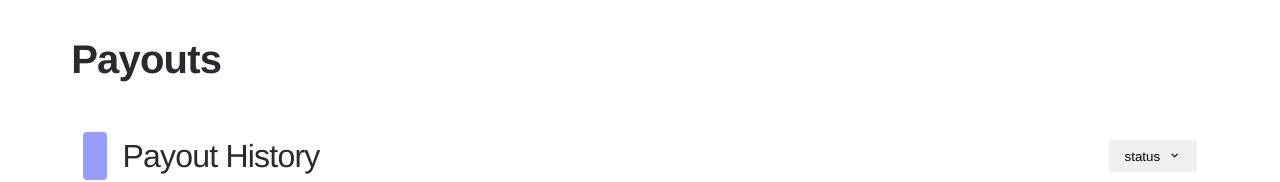
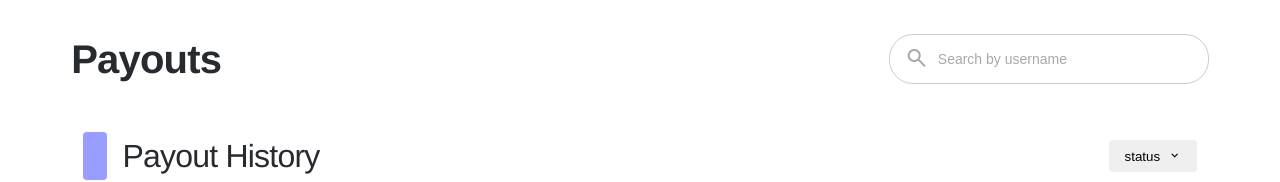
Before and after one commit to Gaurav1327/medley-fe-test, a React app: page / in a window 1280 px wide. Shown: the top 182 px of the page. Built offline with nearby package versions, Linux system fonts and the light colour scheme.

Commit message:
Implement Debounce And Search Functionality

```diff
--- /dev/null
+++ b/src/components/Loader.tsx
@@ -0,0 +1,37 @@
+import React from 'react';
+import styled, { keyframes } from 'styled-components';
+
+const spin = keyframes`
+  0% {
+    transform: rotate(0deg);
+  }
+  100% {
+    transform: rotate(360deg);
+  }
+`;
+
+const SpinnerContainer = styled.div`
+    display: flex;
+    justify-content: center;
+    align-items: center;
+`;
+
+const LoadingSpinner = styled.div`
+    width: 1rem;
+    height: 1rem;
+    border: 0.125rem solid #f3f3f3;
+    border-top: 0.125rem solid #999dff;
+    border-right: 0.125rem solid #999dff;
+    border-radius: 50%;
+    animation: ${spin} 1s linear infinite;
+`;
+
+const Loader = () => {
+    return (
+        <SpinnerContainer>
+            <LoadingSpinner />
+        </SpinnerContainer>
+    );
+};
+
+export default Loader;
--- /dev/null
+++ b/src/components/SearchBar.tsx
@@ -0,0 +1,82 @@
+import React from 'react';
+import styled from 'styled-components';
+
+import { SearchBarProps } from '../types';
+import Loader from './Loader';
+
+const SearchInputBox = styled.div`
+    display: flex;
+    align-items: center;
+`;
+
+const SearchInput = styled.input`
+    flex: 1;
+    padding: 1rem 3rem;
+    border: 0.0625rem solid #ccc;
+    border-radius: 1.5rem;
+    font-size: 0.875rem;
+    outline: none;
+
+    &::placeholder {
+        color: #a8a8a8;
+    }
+
+    &:focus {
+        border-color: #999dff;
+    }
+`;
+
+const SearchIcon = styled.div<{ isFocused: boolean }>`
+    position: absolute;
+    left: 1rem;
+    height: 50%;
+    font-size: 0.875rem;
+    font-weight: bold;
+    color: ${(props) => (props.isFocused ? '#999dff' : '#a8a8a8')};
+    cursor: pointer;
+`;
+
+const ActionIcon = styled.div`
+    position: absolute;
+    right: 1rem;
+    height: 50%;
+    font-size: 0.875rem;
+    color: #999dff;
+    cursor: pointer;
+`;
+
+function SearchBar({ searchTerm, setSearchTerm, isLoading, isFocused, setIsFocused }: SearchBarProps) {
+    const ActionItem = () => {
+        if (isLoading) {
+            return <Loader />;
+        } else if (searchTerm !== '') {
+            return (
+                <span className='material-icons' onClick={() => setSearchTerm('')}>
+                    cancel
+                </span>
+            );
+        } else {
+            return <></>;
+        }
+    };
+
+    return (
+        <SearchInputBox>
+            <SearchInput
+                type='text'
+                placeholder='Search by username'
+                value={searchTerm}
+                onChange={(e: any) => setSearchTerm(e.target.value)}
+                onFocus={() => setIsFocused(true)}
+                onBlur={() => setIsFocused(false)}
+            />
+            <SearchIcon isFocused={isFocused}>
+                <span className='material-symbols-outlined'>search</span>
+            </SearchIcon>
+
+            <ActionIcon>{ActionItem()}</ActionIcon>
+        </SearchInputBox>
+    );
+}
+
+export default SearchBar;
--- /dev/null
+++ b/src/hooks/useDebounce.ts
@@ -0,0 +1,17 @@
+import { useEffect, useState } from 'react';
+
+export const useDebounce = (value: string, delay: number) => {
+    const [debouncedValue, setDebouncedValue] = useState(value);
+
+    useEffect(() => {
+        const handler = setTimeout(() => {
+            setDebouncedValue(value);
+        }, delay);
+
+        return () => {
+            clearTimeout(handler);
+        };
+    }, [value, delay]);
+
+    return debouncedValue;
+};
--- a/src/pages/Payouts.tsx
+++ b/src/pages/Payouts.tsx
@@ -2,8 +2,11 @@ import React, { useEffect, useState } from 'react';
 import styled from 'styled-components';
 
 import Chip from '../components/Chip';
+import Dropdown from '../components/Dropdown';
 import { H1 } from '../components/Headers';
+import SearchBar from '../components/SearchBar';
 import Table from '../components/table';
+import { useDebounce } from '../hooks/useDebounce';
 import { FormattedRecords } from '../types';
 import { ROWS_PER_PAGE } from '../utils/constants';
 import { getFormattedDate } from '../utils/getFormattedDate';
@@ -28,6 +31,22 @@ const HeadContainer = styled.div`
     @media (max-width: 600px) {
         flex-direction: column;
     }
+`;
+
+const SearchContainer = styled.div`
+    display: flex;
+    flex-direction: column;
+    width: 20rem;
+    position: relative;
+`;
+
+const DropdownContainer = styled.div`
+    position: absolute;
+    top: 100%;
+    left: 0;
+    width: 100%;
+    background-color: #fff;
+    z-index: 2;
 `;
 
 export const getFormattedData = (data: Record<string, string>[]): FormattedRecords => {
@@ -68,14 +87,35 @@ export const getFormattedData = (data: Record<string, string>[]): FormattedRecor
 };
 
 function Payouts() {
+    const [isLoading, setIsLoading] = useState(false);
     const [isTableLoading, setIsTableLoading] = useState(false);
+    const [isFocused, setIsFocused] = useState(false);
+    const [showDropdown, setShowDropdown] = useState(false);
+    const [searchTerm, setSearchTerm] = useState('');
+    const [searchedData, setSearchedData] = useState<Record<string, string>[]>([]);
     const [rowsPerPage, setRowPerPage] = useState(ROWS_PER_PAGE);
     const [currentPage, setCurrentPage] = useState(1);
     const [totalRows, setTotalRows] = useState(1);
 
     const [data, setData] = useState<Record<string, string>[]>([]);
 
+    const debouncedSearchTerm = useDebounce(searchTerm, 500);
+
     useEffect(() => {
+        const searchUser = async (username: string) => {
+            try {
+                const res = await fetch(
+                    `https://theseus-staging.lithium.ventures/api/v1/analytics/tech-test/search?query=${username}`,
+                );
+                const data = await res.json();
+                setSearchedData(data);
+            } catch (error) {
+                console.error(error);
+            } finally {
+                setIsLoading(false);
+            }
+        };
+
         const fetchPaginatedData = async () => {
             try {
                 setIsTableLoading(true);
@@ -92,13 +132,65 @@ function Payouts() {
             }
         };
 
-        fetchPaginatedData();
-    }, [currentPage, rowsPerPage]);
+        if (debouncedSearchTerm === '') {
+            fetchPaginatedData();
+            setSearchedData([]);
+        } else {
+            searchUser(debouncedSearchTerm);
+        }
+    }, [debouncedSearchTerm, currentPage, rowsPerPage]);
+
+    const handleSearchTerm = (value: string) => {
+        if (value != '') setIsLoading(true);
+        else setIsLoading(false);
+        setSearchTerm(value);
+    };
+
+    const handleSelectUser = (username: string) => {
+        setData(searchedData.filter((d) => d.username === username));
+        setCurrentPage(1);
+        setTotalRows(1);
+    };
+
+    const handleInputFocus = (focus: boolean) => {
+        setIsFocused(focus);
+        setTimeout(() => {
+            setShowDropdown(focus);
+        }, 500);
+    };
+
+    const emptyMessage = () => {
+        if (searchTerm !== '' && isLoading) {
+            return `Searching for ${searchTerm}...`;
+        } else if (searchTerm !== '' && !isLoading) {
+            return `No results found for ${searchTerm}`;
+        } else if (searchTerm === '') {
+            return 'Try searching for usernames';
+        }
+    };
 
     return (
         <PayoutContainer>
             <HeadContainer>
                 <H1>Payouts</H1>
+                <SearchContainer>
+                    <SearchBar
+                        searchTerm={searchTerm}
+                        setSearchTerm={handleSearchTerm}
+                        isLoading={isLoading}
+                        isFocused={isFocused}
+                        setIsFocused={handleInputFocus}
+                    />
+                    {showDropdown && (
+                        <DropdownContainer>
+                            <Dropdown
+                                onSelect={(value) => handleSelectUser(value)}
+                                emptyMessage={emptyMessage()}
+                                values={searchedData.map((d) => d.username)}
+                            />
+                        </DropdownContainer>
+                    )}
+                </SearchContainer>
             </HeadContainer>
             <Table
                 data={getFormattedData(data)}
```
Also changed, not shown: src/types.d.ts (+8 -0 lines).
